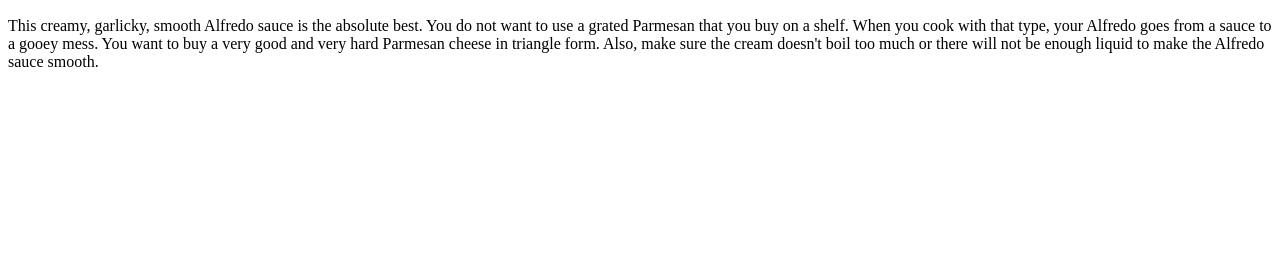
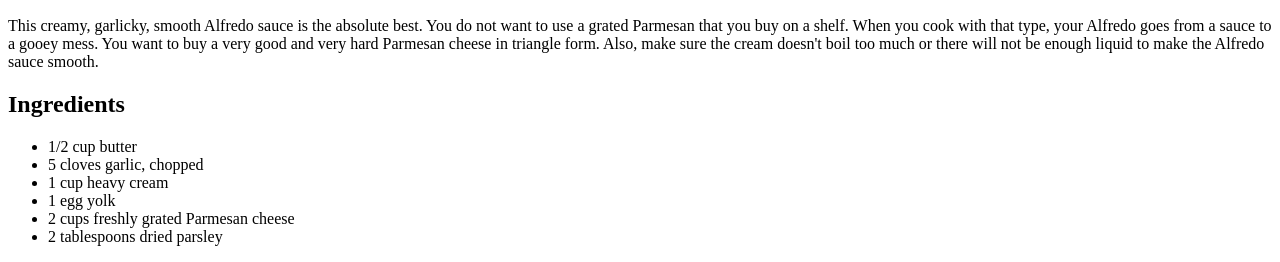
Before and after one commit to DarthSanso/odin-recipes, a plain HTML site: page recipes/alfredo.html in a window 1280 px wide. Shown: the part 584-846 px from the top of the page. Before the commit the page ends 800 px from the top, so only its background shows below. Drawn offline with Linux system fonts and the light colour scheme.

Commit message:
Add ingredients to alfredo.html

```diff
--- a/recipes/alfredo.html
+++ b/recipes/alfredo.html
@@ -14,5 +14,16 @@
 
     <p>This creamy, garlicky, smooth Alfredo sauce is the absolute best. You do not want to use a grated Parmesan that you buy on a shelf. When you cook with that type, your Alfredo goes from a sauce to a gooey mess. You want to buy a very good and very hard Parmesan cheese in triangle form. Also, make sure the cream doesn't boil too much or there will not be enough liquid to make the Alfredo sauce smooth.</p>
 
+    <h2>Ingredients</h2>
+
+    <ul>
+        <li>1/2 cup butter</li>
+        <li>5 cloves garlic, chopped</li>
+        <li>1 cup heavy cream</li>
+        <li>1 egg yolk</li>
+        <li>2 cups freshly grated Parmesan cheese</li>
+        <li>2 tablespoons dried parsley</li>
+    </ul>
+
 </body>
 </html>
```
